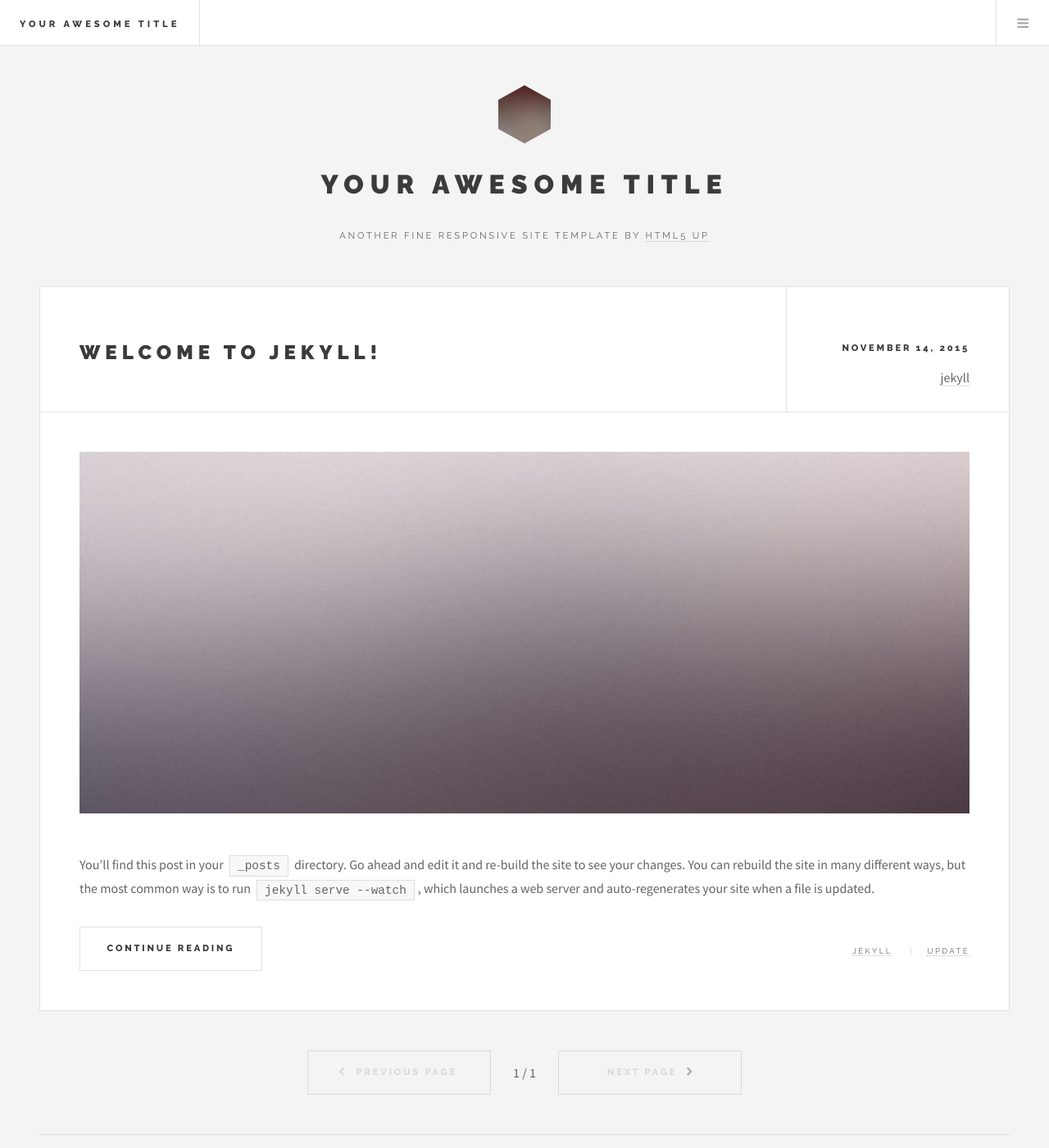
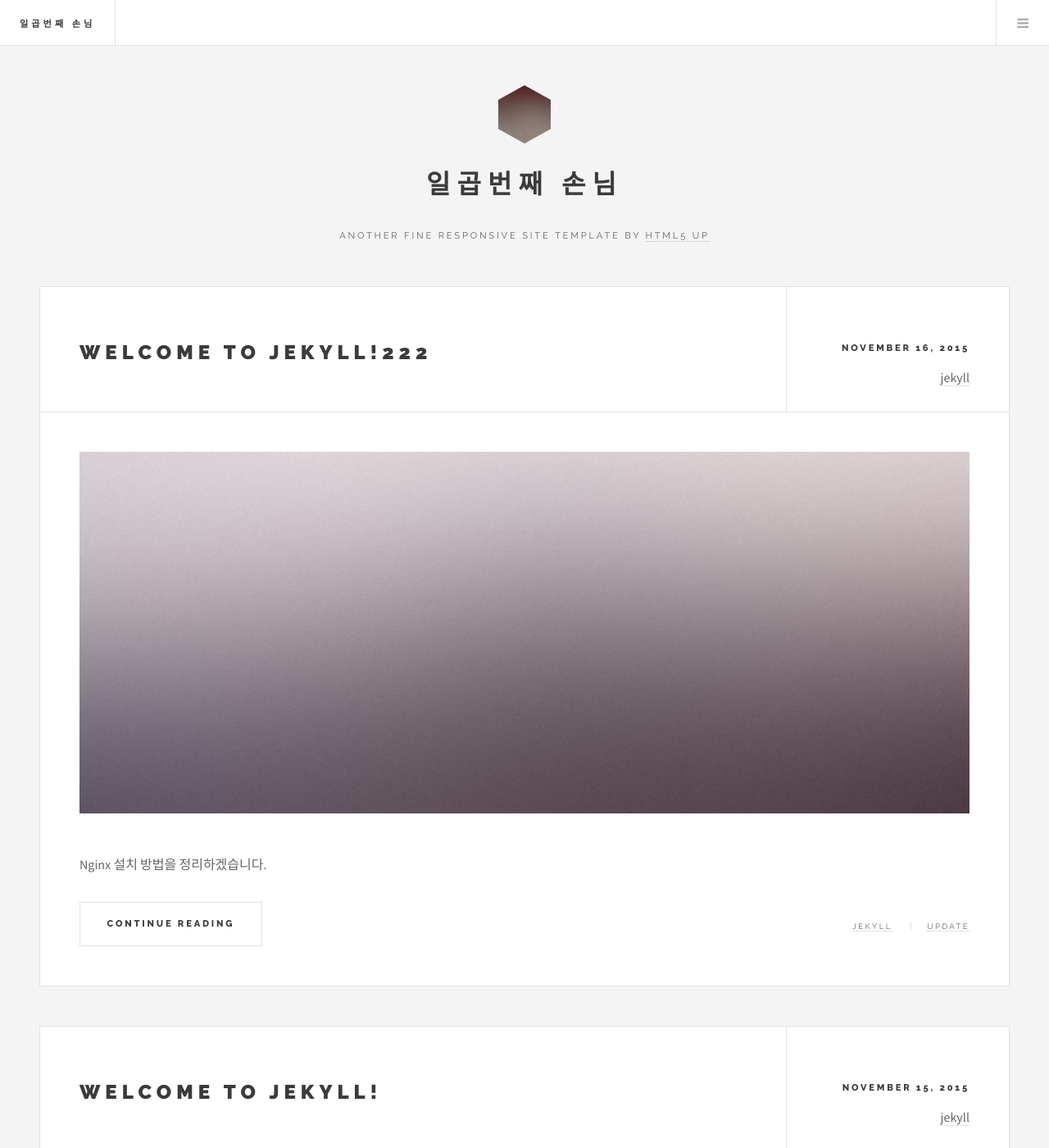
Before and after one commit to the7sign/the7sign.github.io, a Jekyll site: the page built from index.html, in a window 1280 px wide and 1400 px high. Shown: the whole window at 82% size. Built offline with Jekyll 4.4.1, drawn with Linux system fonts in a browser that asks for light colours; the list of posts is cut into pages by our own code; some of the changed text lies outside the part shown.

Commit message:
파일 작성 테스트

```diff
--- a/_config.yml
+++ b/_config.yml
@@ -1,20 +1,20 @@
 # Site settings
-title: Your awesome title
-email: your-email@domain.com
+title: 일곱번째 손님
+email: the7sign@gmail.com
 description: > # this means to ignore newlines until "baseurl:"
   Write an awesome description for your new site here. You can edit this
   line in _config.yml. It will appear in your document head meta (for
   Google search results) and in your feed.xml site description.
 baseurl: "" # the subpath of your site, e.g. /blog/
-url: "http://yourdomain.com" # the base hostname & protocol for your site
-twitter_username: jekyllrb
-github_username:  jekyll
+url: "https://the7sign.github.io/" # the base hostname & protocol for your site
+# twitter_username: jekyllrb
+github_username:  the7sign
 
 # Build settings
 markdown: kramdown
 
 paginate: 4
 
-author: Your name
+author: the7sign
 
 gems: [jekyll-paginate]
--- /dev/null
+++ b/_posts/2016-10-06-testpost.md
@@ -0,0 +1,46 @@
+---
+layout: post
+title:  "Welcome to Jekyll!222"
+date:   2015-11-16 16:52:07
+categories: jekyll update
+tags: jekyll update
+comments: true
+image: /images/pic02.jpg
+---
+
+Nginx 설치 방법을 정리하겠습니다.
+
+1. 기본 디렉토리 생성
+
+{% highlight bash %}
+mkdir -p /data /data/apps /data/webtmps /data/www /data/log /data/src
+{% endhighlight %}
+
+2. 의존성 패키지 설치
+
+{% highlight bash %}
+yum -y install pcre-devel openssl openssl-devel make gcc gcc-c++ wget
+{% endhighlight %}
+
+3. 유저및그룹 생성
+
+{% highlight bash %}
+useradd -M -r -s /sbin/nologin webuser
+{% endhighlight %}
+
+4. nginx 다운로드 및 압축해제
+
+버전은 최신 버전을 설치해주시면 됩니다.
+
+{% highlight bash %}
+cd /data/src
+wget http://nginx.org/download/nginx-1.11.3.tar.gz
+tar xvzf nginx-1.11.3.tar.gz
+{% endhighlight %}
+
+
+Check out the [Jekyll docs][jekyll] for more info on how to get the most out of Jekyll. File all bugs/feature requests at [Jekyll’s GitHub repo][jekyll-gh]. If you have questions, you can ask them on [Jekyll’s dedicated Help repository][jekyll-help].
+
+[jekyll]:      http://jekyllrb.com
+[jekyll-gh]:   https://github.com/jekyll/jekyll
+[jekyll-help]: https://github.com/jekyll/jekyll-help
--- /dev/null
+++ b/_posts/2016-11-14-welcome-to-jekyll2.md
@@ -0,0 +1,30 @@
+---
+layout: post
+title:  "Welcome to Jekyll!"
+date:   2015-11-15 16:52:07
+categories: jekyll update
+tags: jekyll update
+comments: true
+image: /images/pic02.jpg
+---
+asdfasdf
+
+You’ll find this post in your `_posts` directory. Go ahead and edit it and re-build the site to see your changes. You can rebuild the site in many different ways, but the most common way is to run `jekyll serve --watch`, which launches a web server and auto-regenerates your site when a file is updated.
+
+To add new posts, simply add a file in the `_posts` directory that follows the convention `YYYY-MM-DD-name-of-post.ext` and includes the necessary front matter. Take a look at the source for this post to get an idea about how it works.
+
+Jekyll also offers powerful support for code snippets:
+
+{% highlight ruby %}
+def print_hi(name)
+  puts "Hi, #{name}"
+end
+print_hi('Tom')
+#=> prints 'Hi, Tom' to STDOUT.
+{% endhighlight %}
+
+Check out the [Jekyll docs][jekyll] for more info on how to get the most out of Jekyll. File all bugs/feature requests at [Jekyll’s GitHub repo][jekyll-gh]. If you have questions, you can ask them on [Jekyll’s dedicated Help repository][jekyll-help].
+
+[jekyll]:      http://jekyllrb.com
+[jekyll-gh]:   https://github.com/jekyll/jekyll
+[jekyll-help]: https://github.com/jekyll/jekyll-help
```
Also changed, not shown: _posts/2015-11-14-welcome-to-jekyll.md (renamed from _posts/2015-11-14-welcome-to-jekyll.markdown, +1 -0 lines).
